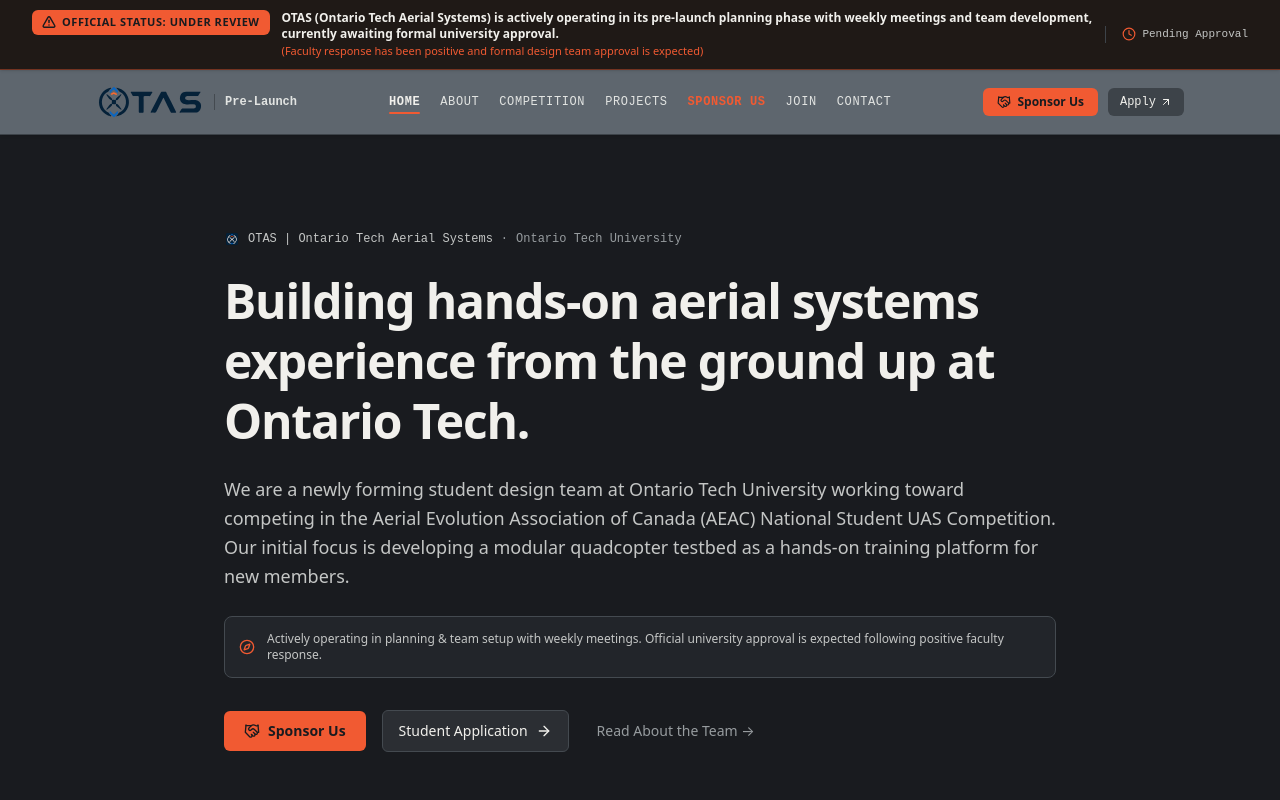
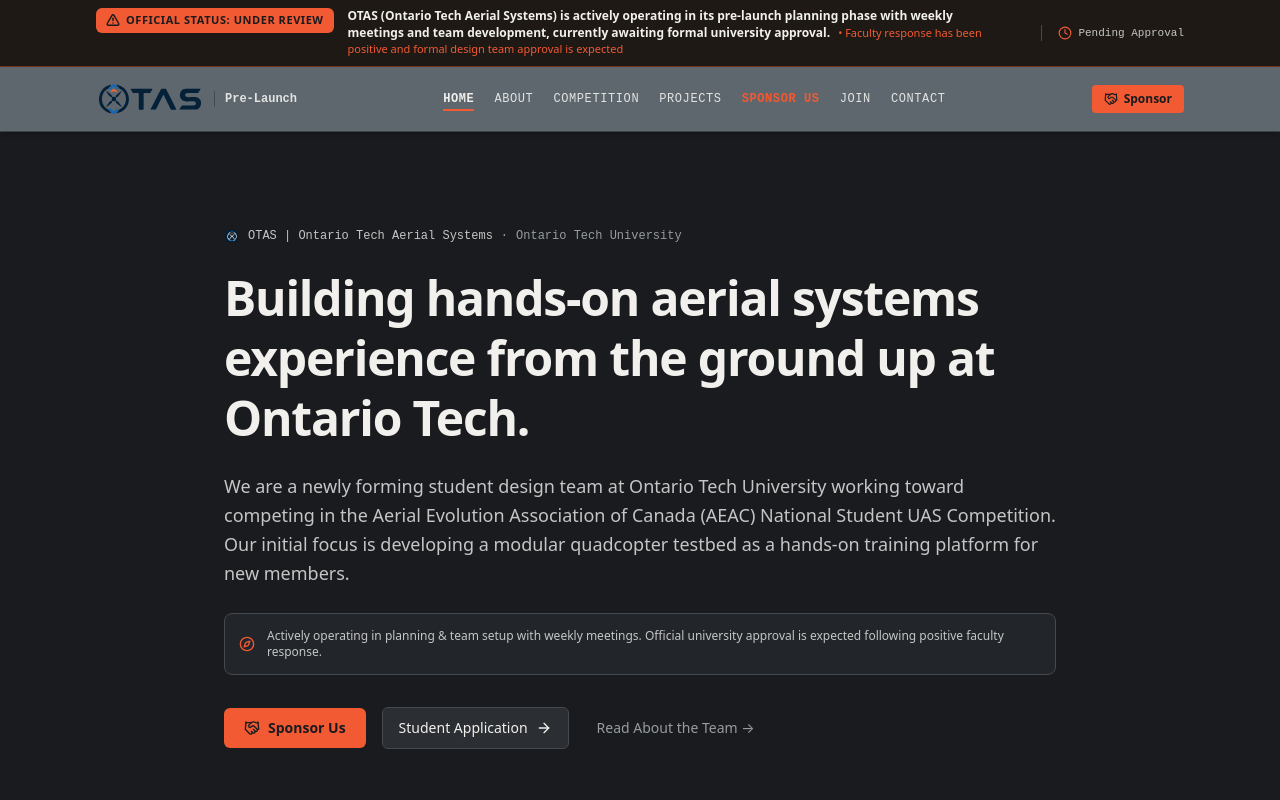
Before and after one commit to otudrone-team/OTAS-Website, a React (Vite) app: page / in a window 1280 px wide. Shown: the top 800 px of the page. Built offline with nearby package versions, Linux system fonts and the light colour scheme.

Commit message:
feat(layout): implement combined sticky header
Group StatusBanner and Navbar into a single sticky container and adjust scroll offsets to ensure correct viewport alignment.

```diff
--- a/src/App.tsx
+++ b/src/App.tsx
@@ -28,7 +28,8 @@
 
     const element = document.getElementById(sectionId);
     if (element) {
-      const navOffset = 64;
+      // Account for combined sticky header (StatusBanner ~40px + Navbar 64px + buffer)
+      const navOffset = 108;
       const elementPosition = element.getBoundingClientRect().top;
       const offsetPosition = elementPosition + window.pageYOffset - navOffset;
       window.scrollTo({
@@ -42,7 +43,7 @@
   useEffect(() => {
     const handleScroll = () => {
       const sections = ['hero', 'about', 'competition', 'projects', 'sponsor-us', 'get-involved', 'contact'];
-      const scrollPosition = window.scrollY + 100;
+      const scrollPosition = window.scrollY + 130;
 
       for (const section of sections) {
         if (section === 'hero' && window.scrollY < 300) {
@@ -67,6 +68,8 @@
 
   return (
     <div className="min-h-screen bg-[#191B1F] text-[#F1F0EC] flex flex-col font-sans selection:bg-[#F15A32] selection:text-white">
+      {/* Persistent Combined Sticky Header Container */}
+      <div className="sticky top-0 z-50 w-full shadow-md">
         {/* Super Top Notice Banner (Provisional Recognition / Under Review) */}
         <StatusBanner />
 
@@ -75,6 +78,7 @@
           activeSection={activeSection}
           onNavigate={handleNavigate}
         />
+      </div>
 
       {/* Main Page Content */}
       <main className="flex-1">
--- a/src/components/Navbar.tsx
+++ b/src/components/Navbar.tsx
@@ -1,4 +1,4 @@
-import React, { useState } from 'react';
+import React, { useState, useEffect } from 'react';
 import { Menu, X, ArrowUpRight, Handshake } from 'lucide-react';
 import { SITE_CONFIG } from '../data/content';
 import { OtasLogo } from './OtasLogo';
@@ -30,7 +30,7 @@
   };
 
   return (
-    <header className="sticky top-0 z-50 w-full border-b border-[#3D4349] bg-[#5E666E] shadow-sm">
+    <header className="w-full border-b border-[#3D4349] bg-[#5E666E] shadow-sm">
       <div className="mx-auto flex h-16 max-w-6xl items-center justify-between px-4 sm:px-6 lg:px-8">
         {/* Brand Zone */}
         <button
@@ -58,79 +58,65 @@
                     ? 'text-[#F1F0EC] font-semibold'
                     : isSponsor
                     ? 'text-[#F15A32] font-bold hover:text-white'
-                    : 'text-[#E2E4E2] hover:text-[#F15A32]'
+                    : 'text-[#E2E4E2] hover:text-white'
                 }`}
               >
                 {link.label}
                 {isActive && (
-                  <span className="absolute bottom-0 left-0 h-0.5 w-full bg-[#F15A32] rounded-full" />
+                  <span className="absolute bottom-0 left-0 right-0 h-0.5 bg-[#F15A32]" />
                 )}
               </button>
             );
           })}
         </nav>
 
-        {/* Primary Action Group: Sponsor Us & Student Application */}
-        <div className="hidden sm:flex items-center gap-2.5">
+        {/* Quick CTA - Sponsor Us direct action */}
+        <div className="hidden lg:flex items-center gap-3">
           <button
             onClick={() => handleLinkClick('sponsor-us')}
-            className="flex items-center gap-1.5 px-3.5 py-1.5 text-xs font-semibold text-[#191B1F] bg-[#F15A32] hover:bg-[#FF7045] rounded-md transition-colors cursor-pointer"
+            className="flex items-center gap-1.5 px-3 py-1.5 text-xs font-semibold text-[#191B1F] bg-[#F15A32] hover:bg-[#FF7045] rounded transition-colors cursor-pointer"
           >
             <Handshake className="h-3.5 w-3.5" />
-            <span>Sponsor Us</span>
-          </button>
-          <button
-            onClick={() => handleLinkClick('get-involved')}
-            className="flex items-center gap-1 px-3 py-1.5 text-xs font-medium text-[#F1F0EC] bg-[#3D4349] hover:bg-[#4E565E] rounded-md transition-colors cursor-pointer font-mono"
-          >
-            <span>Apply</span>
-            <ArrowUpRight className="h-3 w-3" />
+            <span>Sponsor</span>
           </button>
         </div>
 
-        {/* Mobile menu trigger */}
+        {/* Mobile Menu Button */}
         <div className="flex md:hidden">
           <button
             onClick={() => setMobileMenuOpen(!mobileMenuOpen)}
-            className="p-2 text-[#191B1F] hover:text-[#081D32] focus:outline-none"
-            aria-label="Toggle menu"
+            className="p-2 text-[#E2E4E2] hover:text-white focus:outline-none cursor-pointer"
+            aria-label="Toggle navigation menu"
           >
-            {mobileMenuOpen ? <X className="h-5 w-5 stroke-[2.5]" /> : <Menu className="h-5 w-5 stroke-[2.5]" />}
+            {mobileMenuOpen ? <X className="h-6 w-6" /> : <Menu className="h-6 w-6" />}
           </button>
         </div>
       </div>
 
       {/* Mobile Drawer */}
       {mobileMenuOpen && (
-        <div className="md:hidden border-b border-[#3D4349] bg-[#5E666E] px-4 pt-3 pb-6 space-y-2">
-          <nav className="flex flex-col space-y-1">
+        <div className="md:hidden border-t border-[#3D4349] bg-[#5E666E] px-4 pt-2 pb-4 space-y-1 shadow-lg">
           {navLinks.map((link) => (
             <button
               key={link.id}
               onClick={() => handleLinkClick(link.id)}
-                className={`text-left px-3 py-2 text-sm rounded-md transition-colors font-mono ${
+              className={`block w-full text-left px-3 py-2 rounded text-xs uppercase font-mono tracking-wider transition-colors cursor-pointer ${
                 activeSection === link.id
-                    ? 'bg-[#3D4349] text-[#F1F0EC] font-semibold'
-                    : 'text-[#F1F0EC] hover:bg-[#4E565E] hover:text-[#FF7045]'
+                  ? 'bg-[#2B2E33] text-[#F15A32] font-semibold'
+                  : 'text-[#E2E4E2] hover:bg-[#2B2E33] hover:text-white'
               }`}
             >
               {link.label}
             </button>
           ))}
-          </nav>
-          <div className="pt-3 border-t border-[#3D4349] flex flex-col gap-2">
+
+          <div className="pt-2 border-t border-[#3D4349] mt-2">
             <button
               onClick={() => handleLinkClick('sponsor-us')}
-              className="w-full py-2 text-center text-xs font-semibold text-[#191B1F] bg-[#F15A32] hover:bg-[#FF7045] rounded-md transition-colors flex items-center justify-center gap-1.5"
+              className="w-full flex items-center justify-center gap-1.5 px-4 py-2 text-xs font-semibold text-[#191B1F] bg-[#F15A32] hover:bg-[#FF7045] rounded transition-colors"
             >
               <Handshake className="h-3.5 w-3.5" />
-              <span>Sponsor Us</span>
-            </button>
-            <button
-              onClick={() => handleLinkClick('get-involved')}
-              className="w-full py-2 text-center text-xs font-medium text-[#F1F0EC] bg-[#3D4349] hover:bg-[#4E565E] rounded-md transition-colors"
-            >
-              Student Application Form
+              <span>Sponsor OTAS</span>
             </button>
           </div>
         </div>
--- a/src/components/SponsorUsSection.tsx
+++ b/src/components/SponsorUsSection.tsx
@@ -117,7 +117,7 @@
                 className="flex items-center gap-2 px-5 py-2.5 text-xs sm:text-sm font-semibold text-[#191B1F] bg-[#F15A32] hover:bg-[#FF7045] rounded-md transition-colors"
               >
                 <Mail className="h-4 w-4" />
-                <span>Contact Organizer directly</span>
+                <span>Contact Organizer Directly</span>
               </a>
               <span className="text-xs font-mono text-[#979C9F]">
                 {SITE_CONFIG.contactEmail}
--- a/src/components/StatusBanner.tsx
+++ b/src/components/StatusBanner.tsx
@@ -12,33 +12,33 @@
   return (
     <aside
       aria-label="University Recognition Status Notice"
-      className="relative z-60 w-full border-b border-[#F15A32]/40 bg-[#1F1916] text-[#F1F0EC] shadow-sm"
+      className="w-full border-b border-[#F15A32]/40 bg-[#1F1916] text-[#F1F0EC] shadow-sm"
     >
-      <div className="mx-auto flex max-w-7xl items-center justify-between px-4 py-2.5 sm:px-6 lg:px-8">
-        <div className="flex flex-col sm:flex-row sm:items-center gap-2 sm:gap-3 w-full">
+      <div className="mx-auto flex max-w-6xl items-center justify-between px-4 py-2 sm:px-6 lg:px-8">
+        <div className="flex flex-col sm:flex-row sm:items-center gap-2 sm:gap-3.5 min-w-0 max-w-4xl">
           {/* Prominent High-Visibility Status Pill Badge */}
           <div className="inline-flex items-center gap-1.5 self-start shrink-0 rounded-md bg-[#F15A32] px-2.5 py-1 text-[11px] font-bold uppercase tracking-wider text-[#191B1F]">
             <AlertTriangle className="h-3.5 w-3.5 stroke-[2.5]" />
             <span>{config.badge}</span>
           </div>
 
-          {/* Primary Statement & Disclaimer */}
-          <div className="flex flex-wrap items-baseline gap-x-2 gap-y-0.5 text-xs text-[#E2E4E2]">
+          {/* Primary Statement & Disclaimer - with comfortable spacing and balanced width */}
+          <div className="text-xs text-[#E2E4E2] leading-snug">
             <span className="font-semibold text-[#F1F0EC]">
               {config.message}
             </span>
             {config.subtext && (
-              <span className="text-[#F15A32] font-medium text-[11px]">
-                ({config.subtext})
+              <span className="block sm:inline sm:ml-2 text-[#F15A32] font-medium text-[11px]">
+                • {config.subtext}
               </span>
             )}
           </div>
         </div>
 
         {/* Live indicator showing ongoing review */}
-        <div className="hidden lg:flex items-center gap-1.5 shrink-0 pl-4 font-mono text-[11px] text-[#C4C6C5] border-l border-[#3D4349]">
+        <div className="hidden lg:flex items-center gap-1.5 shrink-0 pl-4 ml-4 font-mono text-[11px] text-[#C4C6C5] border-l border-[#444A50]">
           <Clock className="h-3.5 w-3.5 text-[#F15A32]" />
-          <span>Pending Approval</span>
+          <span className="whitespace-nowrap">Pending Approval</span>
         </div>
       </div>
     </aside>
```
Lines whose indentation alone changed are shown as unchanged.
